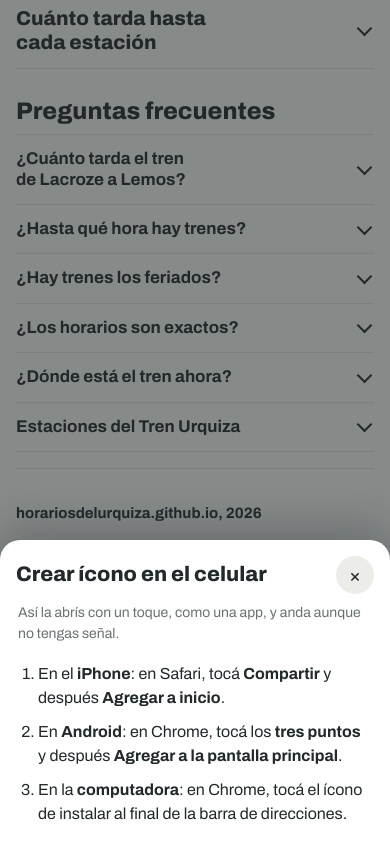
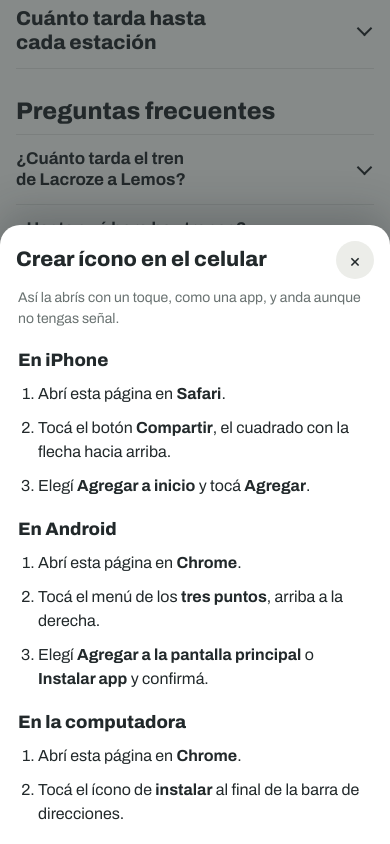
Before and after one commit to horariosdelurquiza/horariosdelurquiza.github.io, a plain HTML site: page index.html in a window 390 px wide. Both pictures are taken after a click on the button "Crear ícono en el celular". Shown: the part 3266-4110 px from the top of the page. Drawn offline with Linux system fonts and the light colour scheme.

Commit message:
Ventana de crear ícono con los pasos de iPhone y de Android
Antes solo mostraba los pasos del sistema detectado. Ahora muestra los dos, con el del celular en uso primero.

Co-Authored-By: Claude Sonnet 5.5 <noreply@anthropic.com>

```diff
--- a/index.html
+++ b/index.html
@@ -258,6 +258,7 @@ td.tab,td.num{white-space:nowrap;font-feature-settings:"tnum" 1}
 .foot .acciones-pie svg{width:21px;height:21px;flex:none}
 .pasos{margin:0;padding:0 18px 18px 38px;display:grid;gap:10px;font-size:16px}
 .pasos b{font-weight:700}
+.paso-t{margin:0;padding:0 18px 8px;font-size:18px;font-weight:800;font-stretch:90%}
 .instalar-nota{margin:0 18px 18px;font-size:14px;color:var(--riel)}
 
 /* aviso para crear el ícono, debajo del tablero (solo celulares) */
@@ -519,7 +520,7 @@ dialog.sheet::backdrop{background:rgba(34,41,43,.5)}
   <div class="sheet-in">
     <div class="sheet-head"><h3 id="installTitle">Crear ícono en el celular</h3><button class="close" id="installClose" type="button" aria-label="Cerrar">×</button></div>
     <p class="instalar-nota" id="installIntro">Así la abrís con un toque, como una app, y anda aunque no tengas señal.</p>
-    <ol class="pasos" id="installSteps"></ol>
+    <div class="pasos-wrap" id="installSteps"></div>
   </div>
 </dialog>
 <dialog class="sheet" id="sheet" aria-labelledby="sheetTitle">
@@ -1067,15 +1068,15 @@ function crearIcono(){
   }
   var ua = navigator.userAgent || '';
   var ios = /iPhone|iPad|iPod/.test(ua) || (/Macintosh/.test(ua) && 'ontouchend' in document);
-  var steps;
-  if (ios){
-    steps = ['Abrí esta página en <b>Safari</b>.', 'Tocá el botón <b>Compartir</b>, el cuadrado con la flecha hacia arriba.', 'Elegí <b>Agregar a inicio</b> y tocá <b>Agregar</b>.'];
-  } else if (/Android/.test(ua)){
-    steps = ['Abrí esta página en <b>Chrome</b>.', 'Tocá el menú de los <b>tres puntos</b>, arriba a la derecha.', 'Elegí <b>Agregar a la pantalla principal</b> o <b>Instalar app</b> y confirmá.'];
-  } else {
-    steps = ['En el <b>iPhone</b>: en Safari, tocá <b>Compartir</b> y después <b>Agregar a inicio</b>.', 'En <b>Android</b>: en Chrome, tocá los <b>tres puntos</b> y después <b>Agregar a la pantalla principal</b>.', 'En la <b>computadora</b>: en Chrome, tocá el ícono de instalar al final de la barra de direcciones.'];
-  }
-  $('installSteps').innerHTML = steps.map(function(t){ return '<li>' + t + '</li>'; }).join('');
+  var android = /Android/.test(ua);
+  var iphone = { t: 'En iPhone', s: ['Abrí esta página en <b>Safari</b>.', 'Tocá el botón <b>Compartir</b>, el cuadrado con la flecha hacia arriba.', 'Elegí <b>Agregar a inicio</b> y tocá <b>Agregar</b>.'] };
+  var andr = { t: 'En Android', s: ['Abrí esta página en <b>Chrome</b>.', 'Tocá el menú de los <b>tres puntos</b>, arriba a la derecha.', 'Elegí <b>Agregar a la pantalla principal</b> o <b>Instalar app</b> y confirmá.'] };
+  var compu = { t: 'En la computadora', s: ['Abrí esta página en <b>Chrome</b>.', 'Tocá el ícono de <b>instalar</b> al final de la barra de direcciones.'] };
+  /* se muestran los dos sistemas; primero el del celular que se está usando */
+  var grupos = ios ? [iphone, andr] : android ? [andr, iphone] : [iphone, andr, compu];
+  $('installSteps').innerHTML = grupos.map(function(g){
+    return '<h4 class="paso-t">' + g.t + '</h4><ol class="pasos">' + g.s.map(function(t){ return '<li>' + t + '</li>'; }).join('') + '</ol>';
+  }).join('');
   var dlg = $('installSheet');
   try { dlg.showModal(); } catch(e){ dlg.setAttribute('open', ''); }
 }
--- a/sw.js
+++ b/sw.js
@@ -1,5 +1,5 @@
 /* Tren Urquiza horarios: guarda la página para usarla sin señal. */
-var CACHE = 'urquiza-0d3bbf0d46';
+var CACHE = 'urquiza-9522308d15';
 var CORE = ['./', './index.html', './privacidad.html', './terminos.html', './manifest.webmanifest', './favicon.svg', './icon-192.png', './icon-512.png', './apple-touch-icon.png'];
 
 self.addEventListener('install', function(e){
```
Also changed, not shown: fuente/template.html (+11 -10 lines), 1 other file.
